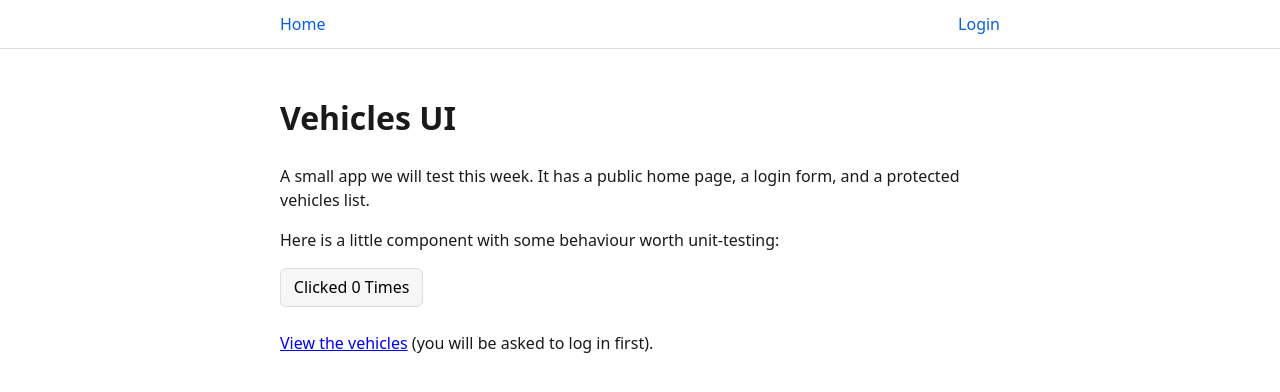
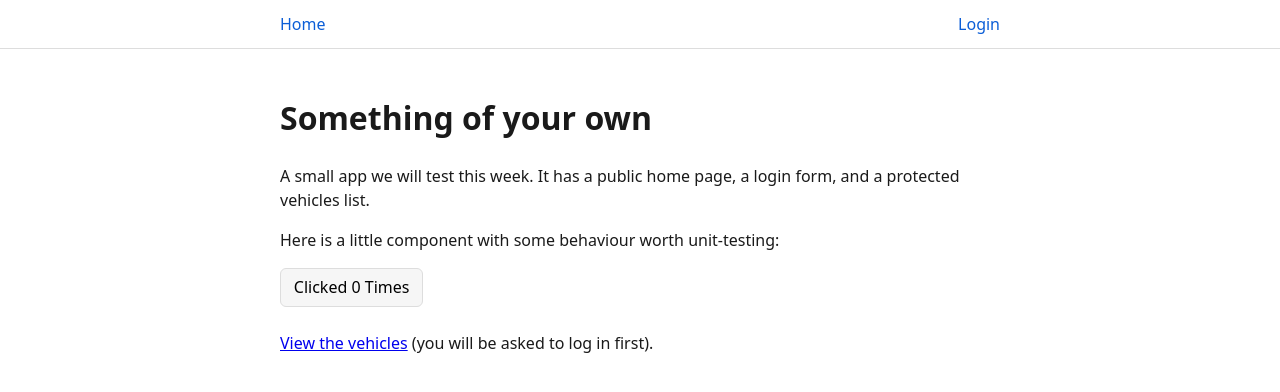
Before and after one commit to Nolan-Grossi/web422-cicd-lab, a Next.js app: page / in a window 1280 px wide. Shown: the top 392 px of the page. Built offline with nearby package versions, Linux system fonts and the light colour scheme.

Commit message:
changed h1 in index.js for task 5.2

```diff
--- a/pages/index.js
+++ b/pages/index.js
@@ -4,7 +4,7 @@ import ClickCounter from "@/components/ClickCounter";
 export default function Home() {
   return (
     <>
-      <h1>Vehicles UI</h1>
+      <h1>Something of your own</h1>
       <p>
         A small app we will test this week. It has a public home page, a login
         form, and a protected vehicles list.
```
Also changed, not shown: 1 other file (tests, documents, lock files or other folders).
